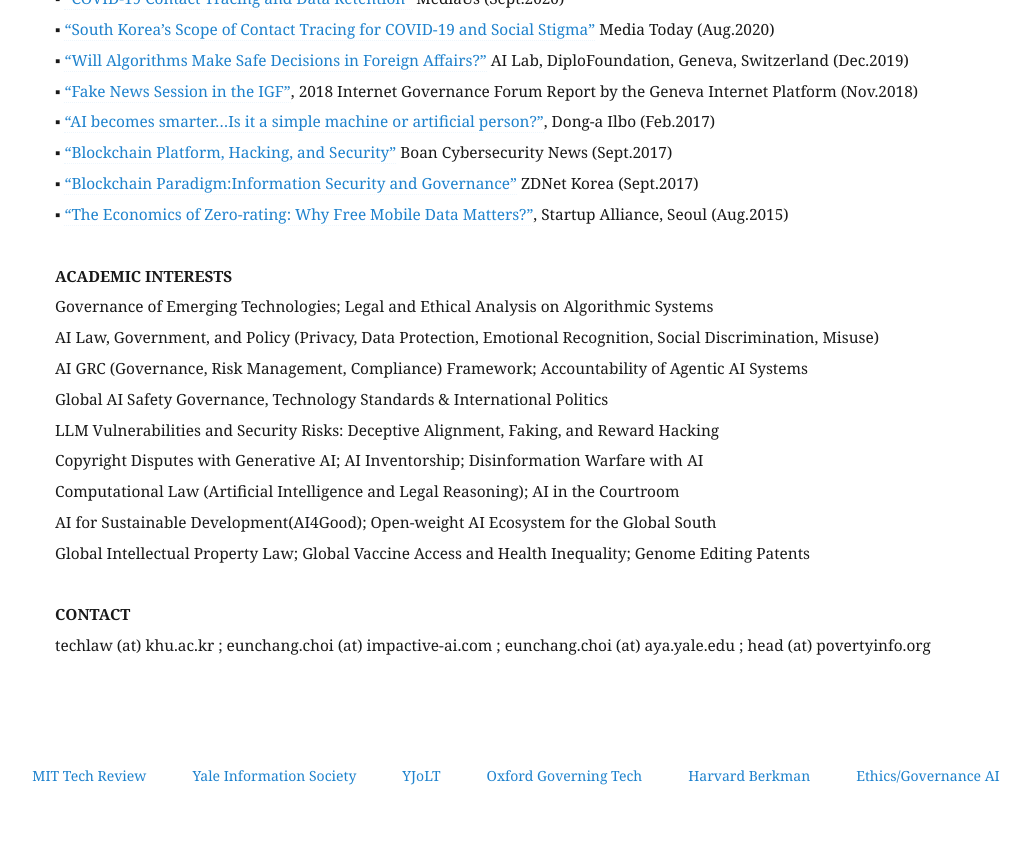
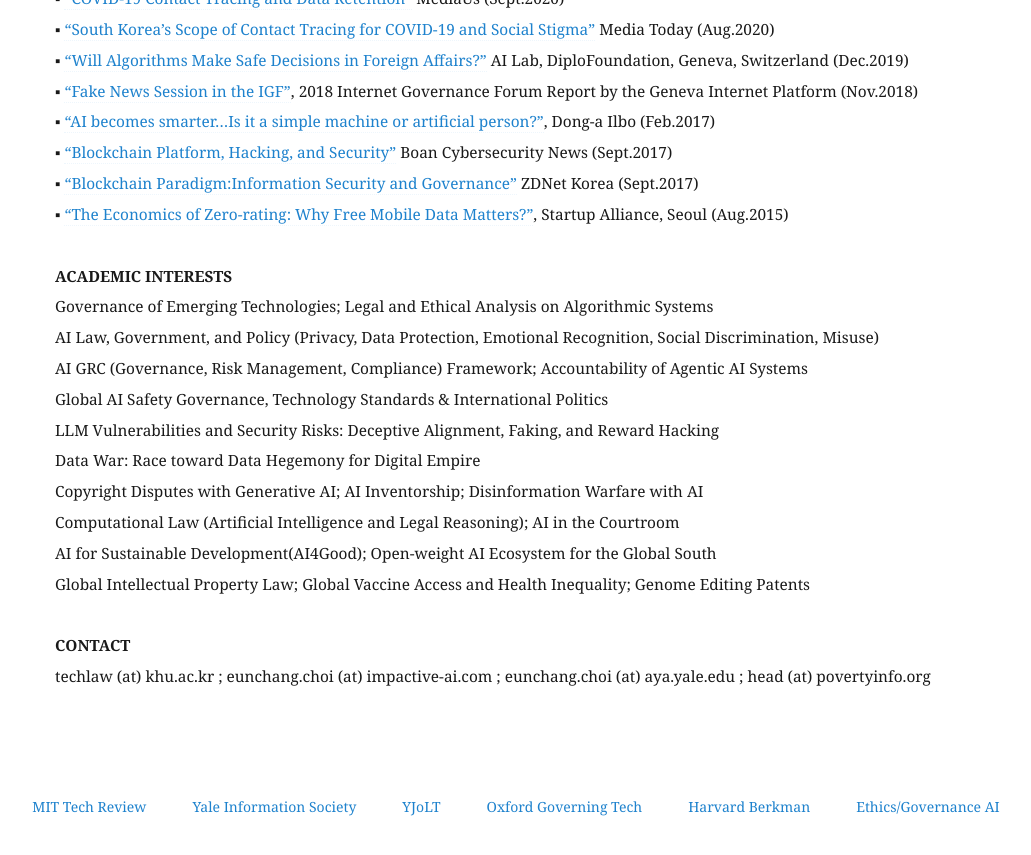
Before and after one commit to eunchangchoi/eunchangchoi.github.io, a Jekyll site: the page built from index.md, in a window 1280 px wide and 900 px high, scrolled down 10957 px. Shown: the top 855 px of the window, without its empty margins (45-1076 px from the left). Built offline with Jekyll 4.4.1, drawn with Linux system fonts in a browser that asks for light colours.

Commit message:
Update index.md

```diff
--- a/index.md
+++ b/index.md
@@ -251,6 +251,7 @@ title: "Eun Chang Choi 최은창"
    AI GRC (Governance, Risk Management, Compliance) Framework; Accountability of Agentic AI Systems <br>
    Global AI Safety Governance, Technology Standards & International Politics <br>
    LLM Vulnerabilities and Security Risks: Deceptive Alignment, Faking, and Reward Hacking <br>
+   Data War: Race toward Data Hegemony for Digital Empire <br>
    Copyright Disputes with Generative AI; AI Inventorship; Disinformation Warfare with AI <br>
    Computational Law (Artificial Intelligence and Legal Reasoning); AI in the Courtroom <br>
    AI for Sustainable Development(AI4Good); Open-weight AI Ecosystem for the Global South <br>
```
